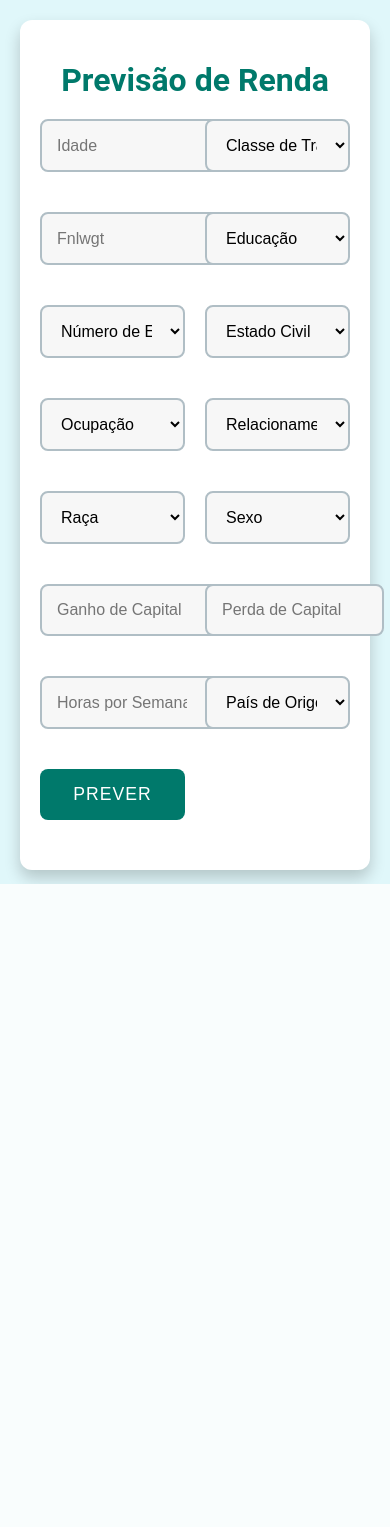
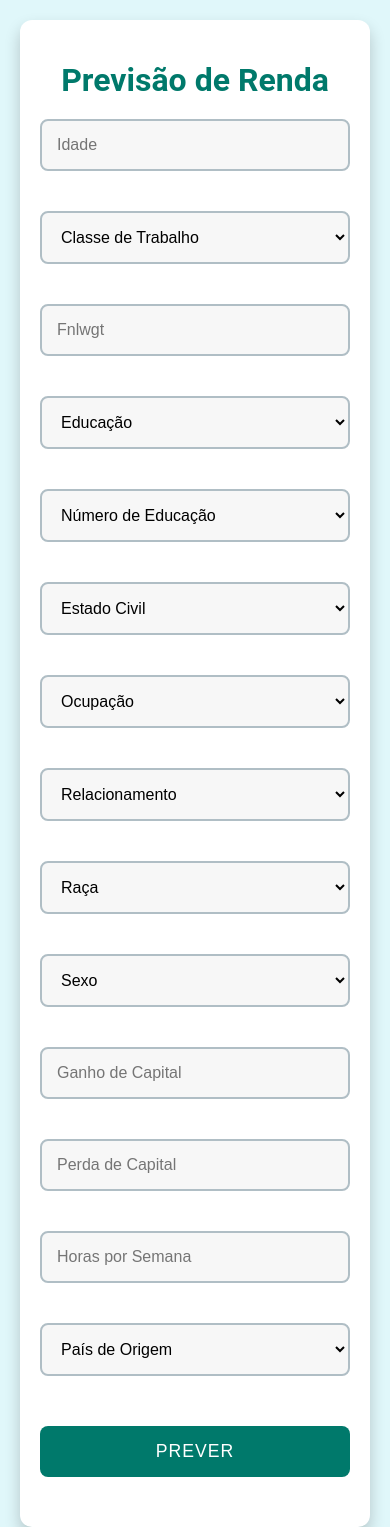
Before and after one commit to Taube0/MVP---Income-prediction, a Flask app: page / in a window 390 px wide. Before the commit the page ends 884 px from the top, so only its background shows below. Run offline with Flask 3, Linux system fonts and the light colour scheme; parts of the project's set-up code (start-up, migrations or seed data) failed here and were passed over.

Commit message:
Update styles.css

```diff
--- a/static/styles.css
+++ b/static/styles.css
@@ -51,9 +51,10 @@ h1 {
 
 /* Estilo do formulário */
 form {
-    display: grid;              /* Usando grid layout para organizar as colunas */
+    display: grid;
     grid-template-columns: 1fr 1fr;  /* Dois campos lado a lado */
-    gap: 20px;                  /* Espaço entre os campos */
+    gap: 20px;                       /* Espaçamento consistente entre os campos */
+    margin-top: 20px;                /* Espaçamento acima do formulário */
 }
 
 /* Estilo para os campos de entrada e seletores */
@@ -66,6 +67,7 @@ input, select {
     background-color: #f7f7f7;
     width: 100%;   /* Garantindo que o input ocupe toda a célula */
     margin-bottom: 20px; /* Adicionando espaçamento entre os campos */
+    box-sizing: border-box;  /* Para que o padding seja contabilizado corretamente */
 }
 
 /* Efeito de foco nos campos */
@@ -91,6 +93,7 @@ button {
     overflow: hidden;
     z-index: 1;
     grid-column: 1 / 3;  /* O botão vai ocupar as duas colunas */
+    margin-top: 10px;    /* Espaçamento extra no topo do botão */
 }
 
 /* Efeito de hover no botão */
@@ -182,25 +185,12 @@ input, select {
         font-size: 1.1em;
     }
 
-    /* Estilo para os campos de entrada e seletores */
-    input, select {
-        padding: 15px;
-        border: 2px solid #b0bec5;
-        border-radius: 8px;
-        font-size: 1em;
-        transition: border-color 0.3s ease, box-shadow 0.3s ease;
-        background-color: #f7f7f7;
-        width: 100%;   /* Garantindo que o input ocupe toda a célula */
-}
-
-    }
-
+    /* Ajustar layout para uma coluna em telas pequenas */
     form {
-        display: grid;
-        grid-template-columns: repeat(2, 1fr); /* Duas colunas de largura igual */
-        gap: 20px;                  /* Espaço entre os campos */
+        grid-template-columns: 1fr;  /* Campos em uma única coluna */
     }
 
     button, #result {
         grid-column: 1 / 2;  /* O botão e o resultado ocuparão apenas uma coluna */
     }
+}
```
